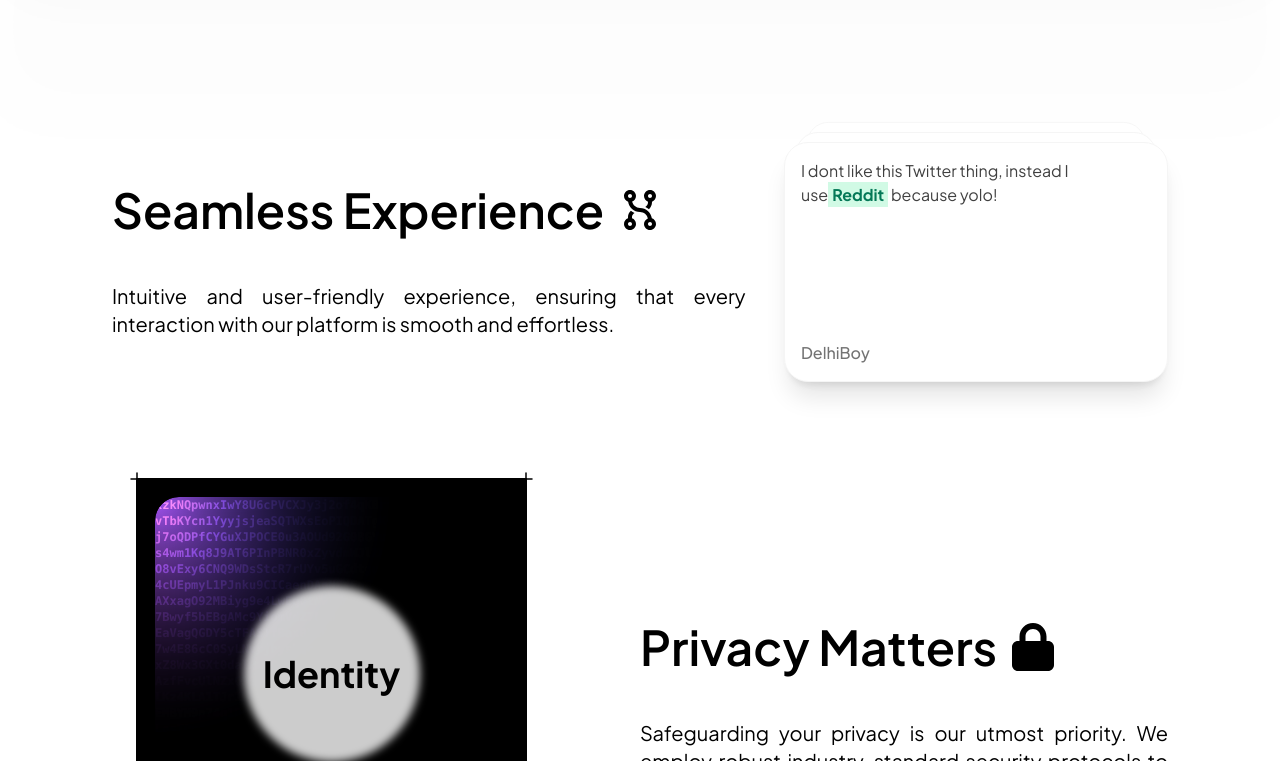
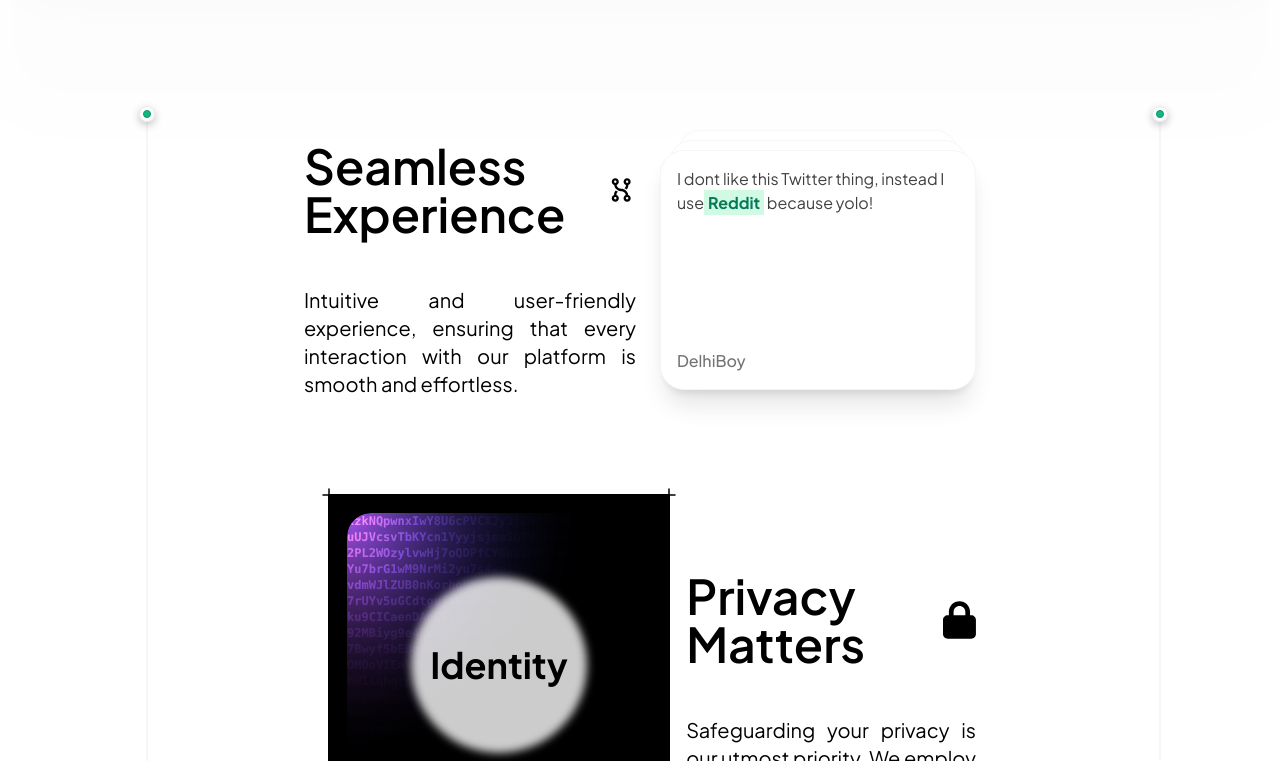
Before and after one commit to Sayak-Bhunia/mystory, a Next.js app: page / in a window 1280 px wide. Shown: the part 1399-2160 px from the top of the page. Built offline with nearby package versions, Linux system fonts and the light colour scheme.

Commit message:
Added a scroll neon light effect on both the sides

```diff
--- a/jsconfig.json
+++ b/jsconfig.json
@@ -1,7 +1,10 @@
 {
   "compilerOptions": {
+    "jsx": "react",
     "paths": {
-      "@/*": ["./src/*"]
+      "@/*": [
+        "./src/*"
+      ]
     }
   }
 }
--- a/src/components/Features/Features.jsx
+++ b/src/components/Features/Features.jsx
@@ -1,12 +1,15 @@
 import Seamless from './Seamless';
 import PrivacyMatters from './PrivacyMatters';
 import ShareEasily from './ShareEasily';
+import { TracingBeam } from '@/components/ui/tracing-beam.tsx';
 export default function Features() {
   return (
     <div>
-      <Seamless />
-      <PrivacyMatters />
-      <ShareEasily />
-    </div>
+      <TracingBeam>
+        <Seamless />
+        <PrivacyMatters />
+        <ShareEasily />
+      </TracingBeam >
+    </div >
   );
 }
--- /dev/null
+++ b/src/components/ui/tracing-beam.tsx
@@ -0,0 +1,199 @@
+"use client";
+import React, { useEffect, useRef, useState } from "react";
+import {
+    motion,
+    useTransform,
+    useScroll,
+    useVelocity,
+    useSpring,
+} from "framer-motion";
+import { cn } from "@/utils/cn";
+
+export const TracingBeam = ({
+    children,
+    className,
+}: {
+    children: React.ReactNode;
+    className?: string;
+}) => {
+    const ref = useRef<HTMLDivElement>(null);
+    const { scrollYProgress } = useScroll({
+        target: ref,
+        offset: ["start start", "end start"],
+    });
+
+    const contentRef = useRef<HTMLDivElement>(null);
+    const [svgHeight, setSvgHeight] = useState(0);
+
+    useEffect(() => {
+        if (contentRef.current) {
+            setSvgHeight(contentRef.current.offsetHeight);
+        }
+    }, []);
+
+    const y1 = useSpring(
+        useTransform(scrollYProgress, [0, 0.8], [50, svgHeight]),
+        {
+            stiffness: 500,
+            damping: 90,
+        }
+    );
+    const y2 = useSpring(
+        useTransform(scrollYProgress, [0, 1], [50, svgHeight - 200]),
+        {
+            stiffness: 500,
+            damping: 90,
+        }
+    );
+
+    return (
+        <motion.div
+            ref={ref}
+            className={cn("relative w-full max-w-4xl mx-auto h-full", className)}
+        >
+            <div className="absolute -left-4 md:-left-20 top-3">
+                <motion.div
+                    transition={{
+                        duration: 0.2,
+                        delay: 0.5,
+                    }}
+                    animate={{
+                        boxShadow:
+                            scrollYProgress.get() > 0
+                                ? "none"
+                                : "rgba(0, 0, 0, 0.24) 0px 3px 8px",
+                    }}
+                    className="ml-[27px] h-4 w-4 rounded-full border border-netural-200 shadow-sm flex items-center justify-center"
+                >
+                    <motion.div
+                        transition={{
+                            duration: 0.2,
+                            delay: 0.5,
+                        }}
+                        animate={{
+                            backgroundColor:
+                                scrollYProgress.get() > 0 ? "white" : "var(--emerald-500)",
+                            borderColor:
+                                scrollYProgress.get() > 0 ? "white" : "var(--emerald-600)",
+                        }}
+                        className="h-2 w-2  rounded-full border border-neutral-300 bg-white"
+                    />
+                </motion.div>
+                <svg
+                    viewBox={`0 0 20 ${svgHeight}`}
+                    width="20"
+                    height={svgHeight} // Set the SVG height
+                    className=" ml-4 block"
+                    aria-hidden="true"
+                >
+                    <motion.path
+                        d={`M 1 0V -36 l 18 24 V ${svgHeight * 0.8} l -18 24V ${svgHeight}`}
+                        fill="none"
+                        stroke="#9091A0"
+                        strokeOpacity="0.16"
+                        transition={{
+                            duration: 10,
+                        }}
+                    ></motion.path>
+                    <motion.path
+                        d={`M 1 0V -36 l 18 24 V ${svgHeight * 0.8} l -18 24V ${svgHeight}`}
+                        fill="none"
+                        stroke="url(#gradient)"
+                        strokeWidth="1.25"
+                        className="motion-reduce:hidden"
+                        transition={{
+                            duration: 10,
+                        }}
+                    ></motion.path>
+                    <defs>
+                        <motion.linearGradient
+                            id="gradient"
+                            gradientUnits="userSpaceOnUse"
+                            x1="0"
+                            x2="0"
+                            y1={y1} // set y1 for gradient
+                            y2={y2} // set y2 for gradient
+                        >
+                            <stop stopColor="#a855f7" stopOpacity="0"></stop>
+                            <stop stopColor="#a855f7"></stop>
+                            <stop offset="0.325" stopColor="#a855f7"></stop>
+                            <stop offset="1" stopColor="#a855f7" stopOpacity="0"></stop>
+                        </motion.linearGradient>
+                    </defs>
+                </svg>
+            </div>
+            <div ref={contentRef}>{children}</div>
+            <div className="absolute -right-4 md:-right-20 top-3">
+                <motion.div
+                    transition={{
+                        duration: 0.2,
+                        delay: 0.5,
+                    }}
+                    animate={{
+                        boxShadow:
+                            scrollYProgress.get() > 0
+                                ? "none"
+                                : "rgba(0, 0, 0, 0.24) 0px 3px 8px",
+                    }}
+                    className="ml-[27px] h-4 w-4 rounded-full border border-netural-200 shadow-sm flex items-center justify-center"
+                >
+                    <motion.div
+                        transition={{
+                            duration: 0.2,
+                            delay: 0.5,
+                        }}
+                        animate={{
+                            backgroundColor:
+                                scrollYProgress.get() > 0 ? "white" : "var(--emerald-500)",
+                            borderColor:
+                                scrollYProgress.get() > 0 ? "white" : "var(--emerald-600)",
+                        }}
+                        className="h-2 w-2  rounded-full border border-neutral-300 bg-white"
+                    />
+                </motion.div>
+                <svg
+                    viewBox={`0 0 20 ${svgHeight}`}
+                    width="20"
+                    height={svgHeight} // Set the SVG height
+                    className=" ml-4 block"
+                    aria-hidden="true"
+                >
+                    <motion.path
+                        d={`M 1 0V -36 l 18 24 V ${svgHeight * 0.8} l -18 24V ${svgHeight}`}
+                        fill="none"
+                        stroke="#9091A0"
+                        strokeOpacity="0.16"
+                        transition={{
+                            duration: 10,
+                        }}
+                    ></motion.path>
+                    <motion.path
+                        d={`M 1 0V -36 l 18 24 V ${svgHeight * 0.8} l -18 24V ${svgHeight}`}
+                        fill="none"
+                        stroke="url(#gradient)"
+                        strokeWidth="1.25"
+                        className="motion-reduce:hidden"
+                        transition={{
+                            duration: 10,
+                        }}
+                    ></motion.path>
+                    <defs>
+                        <motion.linearGradient
+                            id="gradient"
+                            gradientUnits="userSpaceOnUse"
+                            x1="0"
+                            x2="0"
+                            y1={y1} // set y1 for gradient
+                            y2={y2} // set y2 for gradient
+                        >
+                            <stop stopColor="#a855f7" stopOpacity="0"></stop>
+                            <stop stopColor="#a855f7"></stop>
+                            <stop offset="0.325" stopColor="#a855f7"></stop>
+                            <stop offset="1" stopColor="#a855f7" stopOpacity="0"></stop>
+                        </motion.linearGradient>
+                    </defs>
+                </svg>
+            </div>
+        </motion.div>
+    );
+};
```
